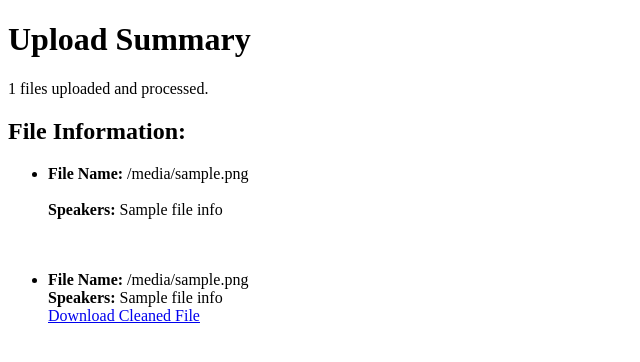
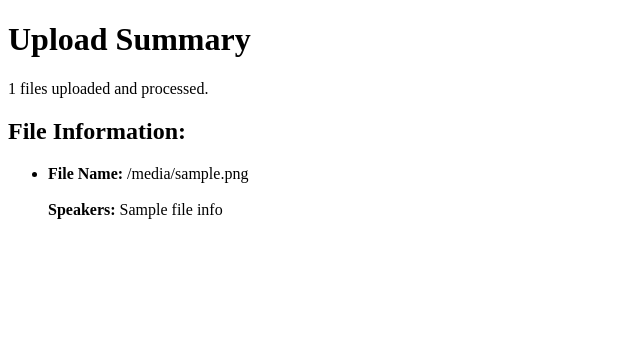
Before and after one commit to eugene-clearhorizon/teams-transcript-cleaner, a Flask app: template templates/upload_summary.html in a window 1280 px wide. Shown: the top 362 px of the page, without its empty margins (0-640 px from the left). Run offline with Flask 3, Linux system fonts and the light colour scheme; the template is opened without the code that fills it: most values are stand-ins (such as "Sample title", 1, 10 or a date in 2020).

Commit message:
modified:   app.py modified:   templates/upload_summary.html

```diff
--- a/app.py
+++ b/app.py
@@ -144,6 +144,7 @@ def upload_files():
 
                 total_time += processing_time
                 num_files_uploaded += 1
+                print(os.path.join(current_app.root_path, app.config['CLEANED_UPLOADS_FOLDER']))
 
         return render_template('upload_summary.html', num_files=num_files_uploaded, total_time=total_time, file_info_list=file_info_list)
     except Exception as e:
--- a/templates/upload_summary.html
+++ b/templates/upload_summary.html
@@ -23,16 +23,6 @@
             </li>
         {% endfor %}
     </ul>
-    <ul>
-        {% for file_info in file_info_list %}
-            <li>
-                <strong>File Name:</strong> {{ file_info['filename'] }}<br>
-                <strong>Speakers:</strong> {{ file_info['names'] }}<br>
-                <!-- Add a link to download the cleaned file -->
-                <a href="{{ url_for('download_file', filename=file_info['filename']) }}">Download Cleaned File</a><br>
-                <br>
-            </li>
-        {% endfor %}
-    </ul>
+
 </body>
 </html>
```
